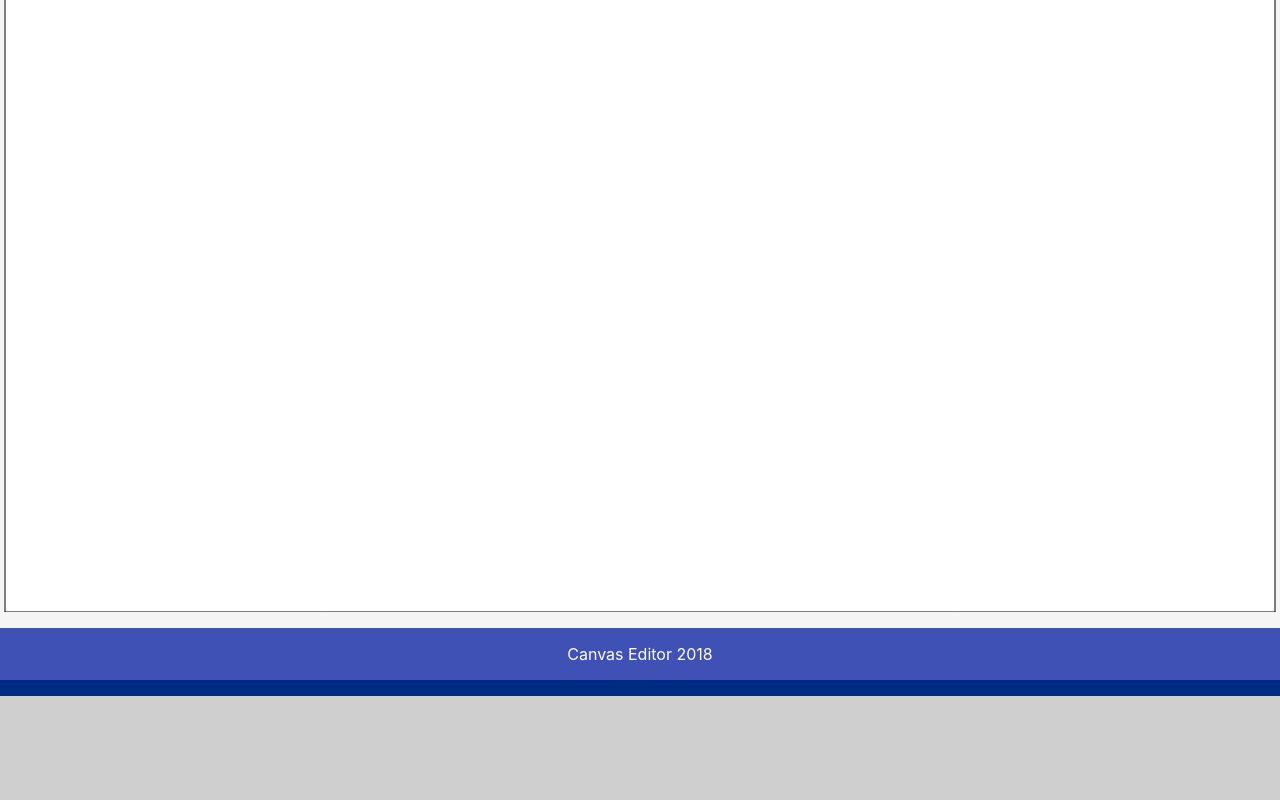
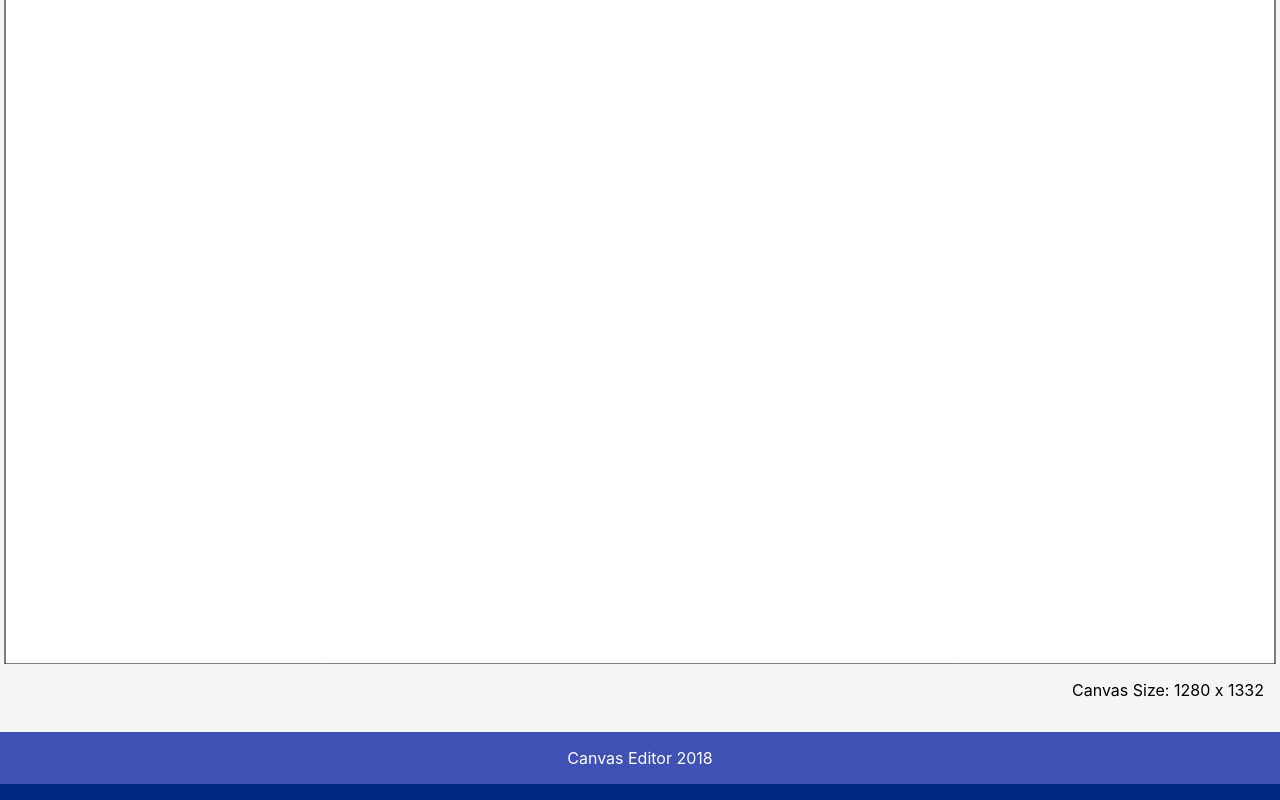
Before and after one commit to jbratcher/canvas_editor, a React (Create React App) app: page / in a window 1280 px wide. Shown: the part 852-1652 px from the top of the page. Before the commit the page ends 1548 px from the top, so only its background shows below. Built offline with nearby package versions, Linux system fonts and the light colour scheme.

Commit message:
feat: canvas width and height dimensions display below canvas

```diff
--- a/src/App.scss
+++ b/src/App.scss
@@ -62,6 +62,11 @@ main {
   height: 100%;
   min-height: 60vh;
   width: 100%;
+}
+
+.canvasDimensions {
+  margin-left: auto;
+  padding: 1rem;
 }
 
 .menuContainer {
--- a/src/canvas/index.js
+++ b/src/canvas/index.js
@@ -131,6 +131,8 @@ class Canvas extends Component {
   render() {
 
     const {
+      canvasHeight,
+      canvasWidth,
       circleSelected,
       inputCircleRadius,
       inputFillColor,
@@ -175,6 +177,8 @@ class Canvas extends Component {
             Canvas (Your browser doesn't support the canvas element).
           </canvas>
 
+          <section className="canvasDimensions">Canvas Size: {canvasWidth} x {canvasHeight}</section>
+
         </section>
 
       </React.Fragment>
```
